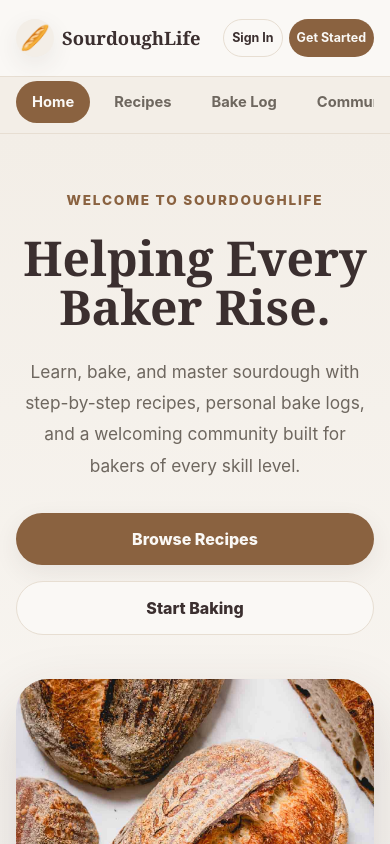
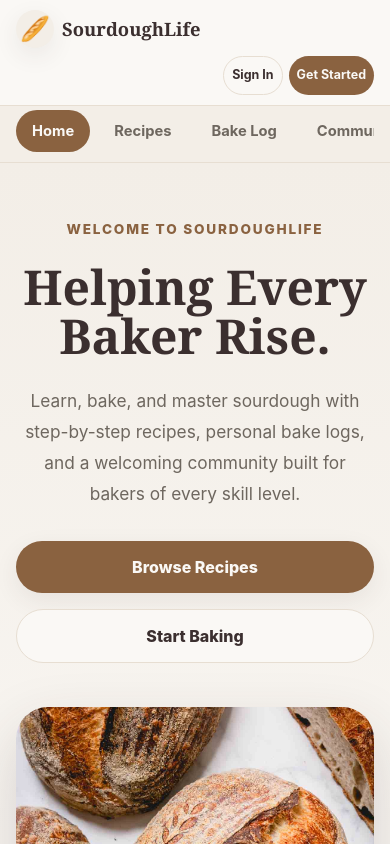
Before and after one commit to ZackZiakas/sourdoughlife, a React app in the folder frontend/: page / in a window 390 px wide. Shown: the top 844 px of the page. Built offline with nearby package versions, Linux system fonts and the light colour scheme; the HTML template or start-up script is replaced by a standard one.

Commit message:
Fix reviewer feedback and update project deployment

```diff
--- a/frontend/src/components/Header/Header.css
+++ b/frontend/src/components/Header/Header.css
@@ -43,6 +43,7 @@
 
 .header__actions {
   display: flex;
+  flex: 0 0 auto;
   gap: 12px;
 }
 
@@ -65,6 +66,7 @@
 }
 
 .header__button_secondary {
+  display: inline-flex;
   background: transparent;
   color: var(--color-espresso);
   border: 1px solid var(--color-linen);
@@ -87,6 +89,7 @@
 
   .header__brand {
     min-width: 0;
+    flex: 1 1 auto;
     gap: 8px;
   }
 
@@ -106,3 +109,21 @@
     flex: 0 0 auto;
   }
 }
+
+@media (max-width: 400px) {
+  .header__container {
+    min-height: 0;
+    flex-wrap: wrap;
+    padding-top: 10px;
+    padding-bottom: 10px;
+  }
+
+  .header__brand {
+    flex: 1 1 100%;
+  }
+
+  .header__actions {
+    width: 100%;
+    justify-content: flex-end;
+  }
+}
```
